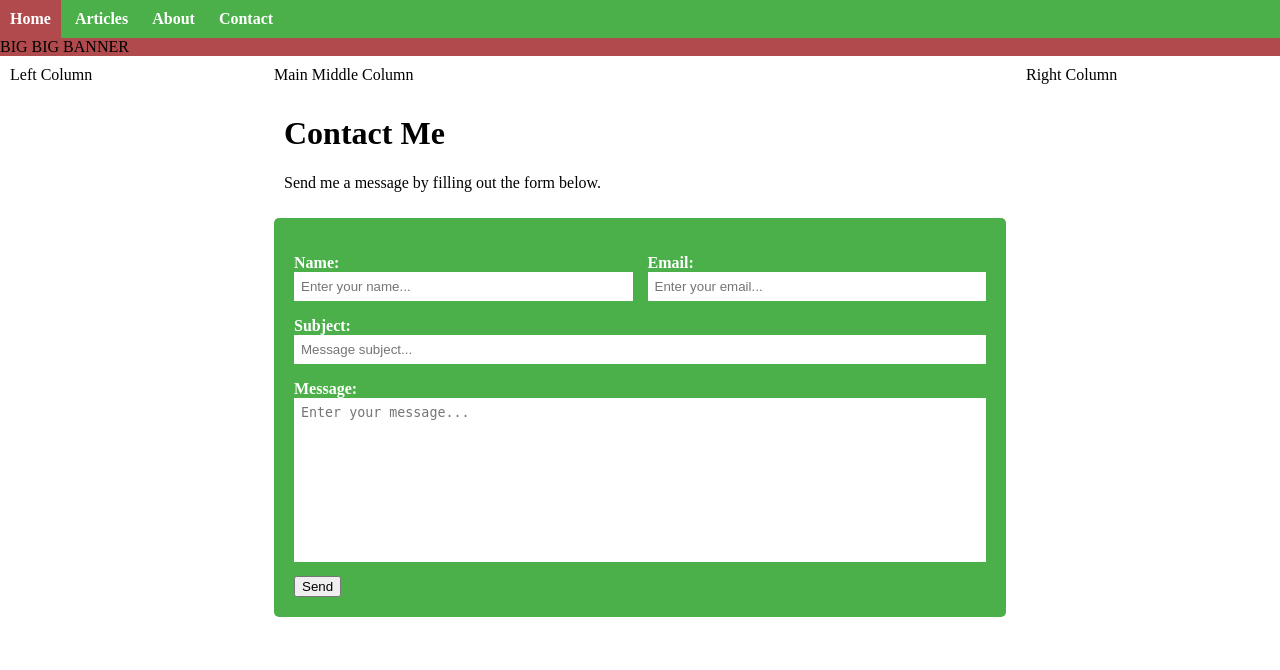
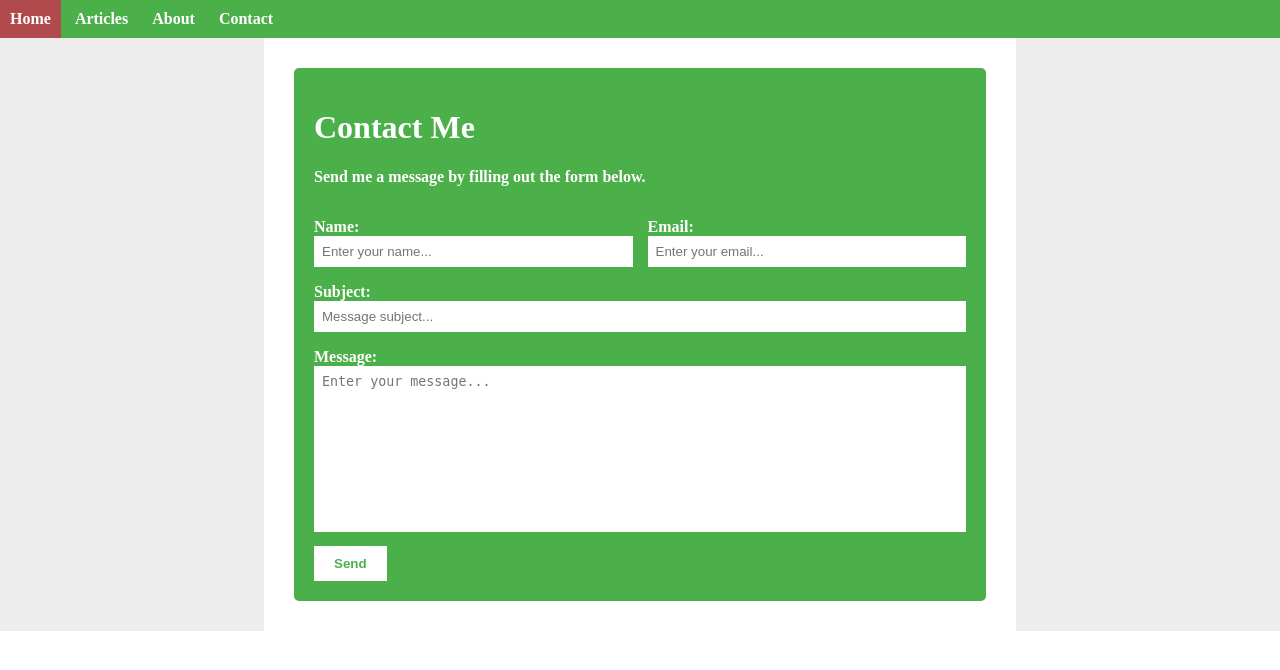
Before and after one commit to SteinW1/SampleBlog, a Django app: page /contact/ in a window 1280 px wide. Shown: the top 670 px of the page. Run offline with Django 3.2, Linux system fonts and the light colour scheme; some libraries are stand-ins or nearby versions.

Commit message:
changed design of contact form

```diff
--- a/blog/contact/static/contact/contact.css
+++ b/blog/contact/static/contact/contact.css
@@ -1,8 +1,10 @@
 .contact-header-container {
-    padding: 10px;
+
+    color: var(--white);
+    font-weight: bold;
 }
 
-.contact-form-input-container {
+.contact-form-container {
     padding: 20px;
     background-color: var(--primaryColor);
     border-radius: 5px;
@@ -27,14 +29,14 @@
 
 .contact-form-textfield {
     padding: 5px;
-    border:2px solid var(--white);
+    border:3px solid var(--white);
     outline: none;
     resize: none;
     width: 100%;
 }
 
 .contact-form-textfield:focus {
-    border:2px solid var(--secondaryColor);
+    border:3px solid var(--secondaryColor);
 }
 
 .contact-form-input-label {
@@ -47,7 +49,16 @@
     padding: 10px 10px 0px 0px;
 }
 
+.contact-form-button {
+    color: var(--primaryColor);
+    font-weight: bold;
+    background-color: var(--white);
+    padding: 10px 20px;
+    border: none;
+}
+
 .contact-form-button:hover {
+    color: var(--white);
     background-color: var(--secondaryColor);
     cursor: pointer;
 }
--- a/blog/contact/templates/contact/contact.html
+++ b/blog/contact/templates/contact/contact.html
@@ -7,10 +7,6 @@
     <script>recaptchatoken('{{ recaptcha_site_key }}')</script>
 
     <div class="content">
-        <div class="contact-header-container">
-            <h1>Contact Me</h1>
-            <p>Send me a message by filling out the form below.</p>
-        </div>
 
         {% if messages %}
             <ul class="contact-form-alert_message {{ message.tags }}">
@@ -25,6 +21,12 @@
         {% endif %}
 
         <div class="contact-form-container">
+
+            <div class="contact-header-container">
+                <h1>Contact Me</h1>
+                <p>Send me a message by filling out the form below.</p>
+            </div>
+
             <form method="post">
                 {% csrf_token %}
 
--- a/blog/main/static/main/main.css
+++ b/blog/main/static/main/main.css
@@ -2,6 +2,7 @@
     /*--primaryColor: #52fc03;*/
     --primaryColor: #4cb04a;
     --secondaryColor: #b04a4c;
+    --thirdColor: #ededed;
     --black: #000000;
     --white: #ffffff;
 }
@@ -54,8 +55,13 @@ a {
 
 .column-side {
     flex: 1;
+    background-color: var(--thirdColor);
 }
 
 .column-middle {
     flex: 3;
 }
+
+.content {
+    padding: 20px;
+}
--- a/blog/main/templates/main/base.html
+++ b/blog/main/templates/main/base.html
@@ -20,12 +20,10 @@
             <a class="navbar-item" href="#about">About</a>
             <a class="navbar-item" href="{% url 'contact-form' %}">Contact</a>
         </ul>
-        <div class="homebanner">BIG BIG BANNER</div>
-        </div>
         <div class="column-container">
-            <div class="column column-side">Left Column</div>
-            <div class="column column-middle">Main Middle Column {% block content %}{% endblock content %}</div>
-            <div class="column column-side">Right Column</div>
+            <div class="column column-side"></div>
+            <div class="column column-middle">{% block content %}{% endblock content %}</div>
+            <div class="column column-side"></div>
         </div>
     </body>
 </html>
```
